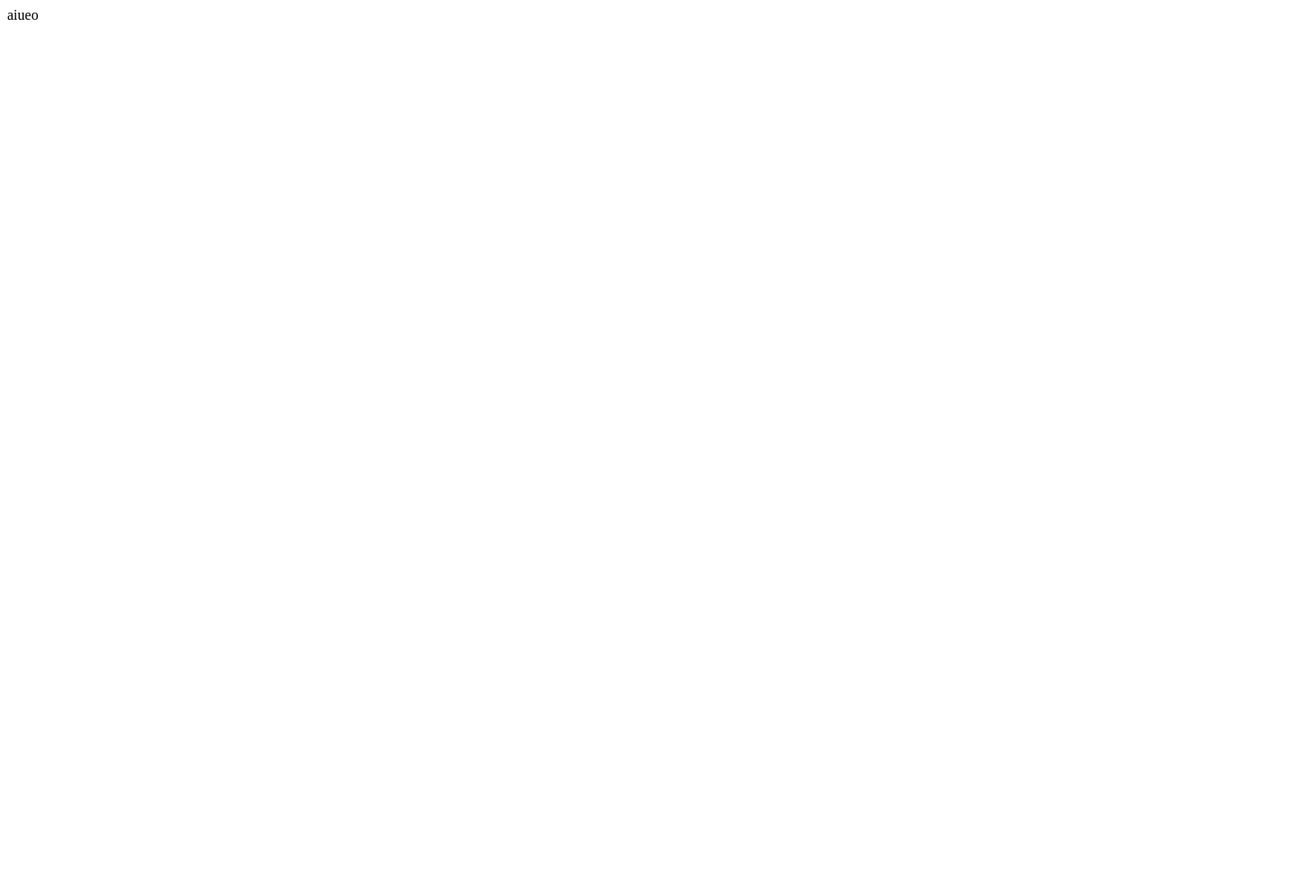
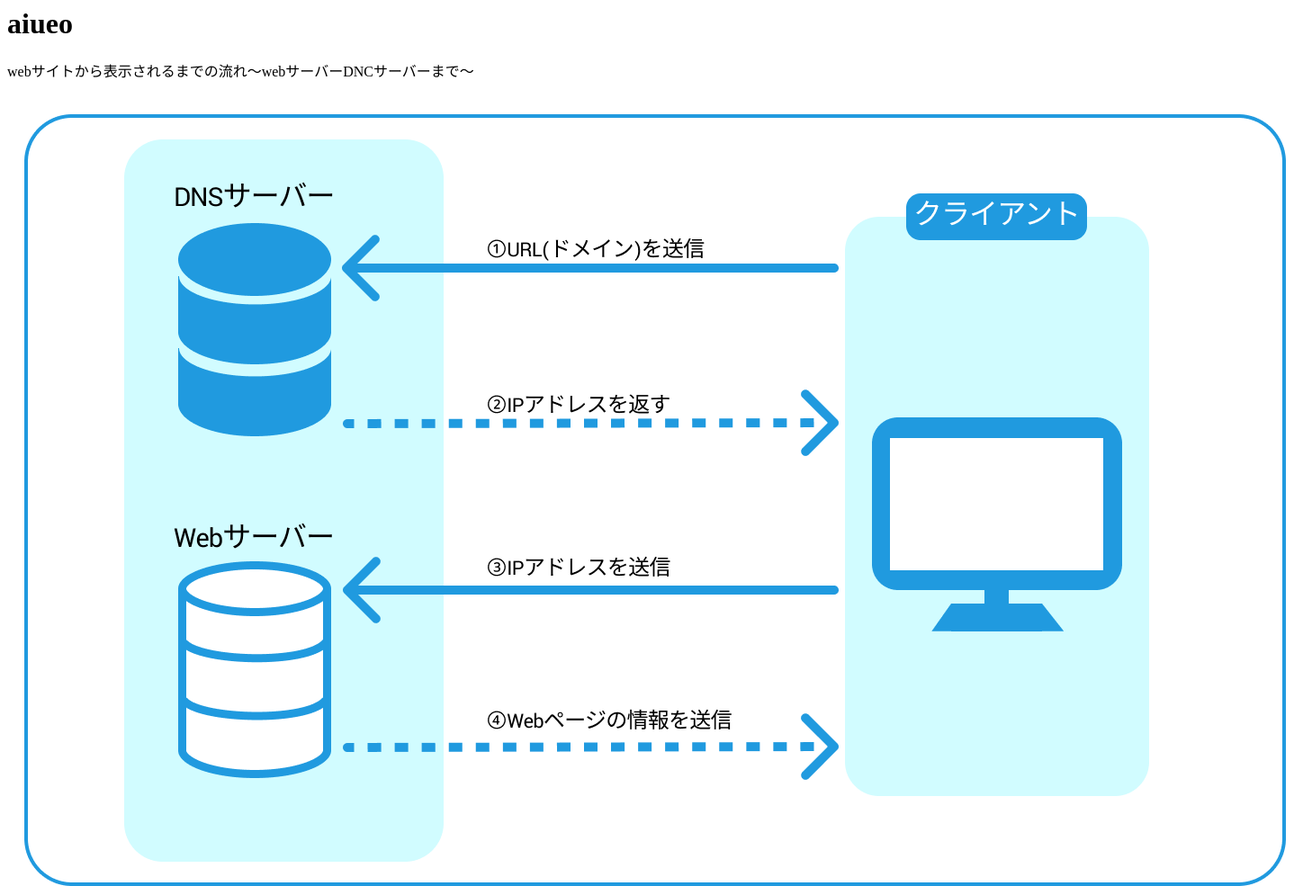
Before and after one commit to tyndori/i2124016jp, a plain HTML site: page index.html in a window 1280 px wide. Shown: the whole page at 90% size, 1448 px wide, since content can reach past the window. Before the commit the page ends 800 px from the top, so only its background shows below. Drawn offline with Linux system fonts and the light colour scheme.

Commit message:
Update index.html

```diff
--- a/index.html
+++ b/index.html
@@ -1 +1,3 @@
-aiueo
+<h1>aiueo</h1>
+<p>webサイトから表示されるまでの流れ〜webサーバーDNCサーバーまで〜</p>
+<img src="i2124016.png">
```
